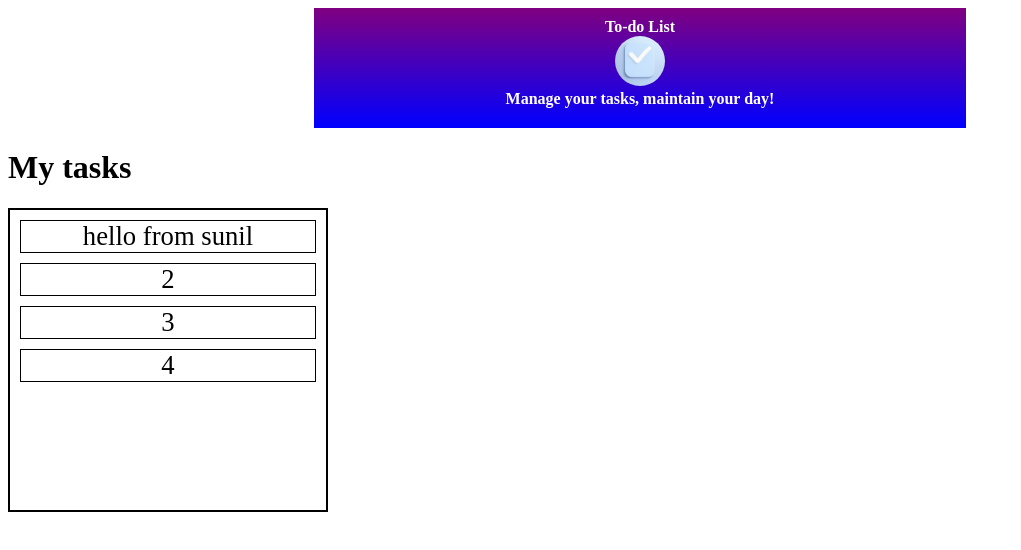
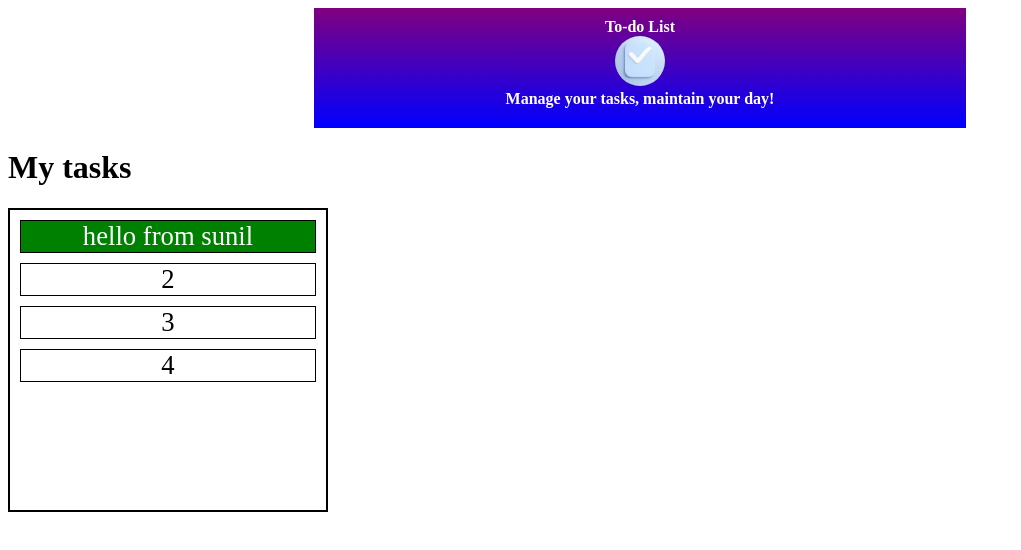
Before and after one commit to sunil-poudel/to-do-list, an Angular app: page / in a window 1280 px wide. In both pictures the pointer is over the element "hello from sunil". Shown: the top 550 px of the page, without its empty margins (0-1021 px from the left). Built offline with nearby package versions, Linux system fonts and the light colour scheme.

Commit message:
add hover effect on tasks'

```diff
--- a/src/app/tasks/tasks.css
+++ b/src/app/tasks/tasks.css
@@ -11,3 +11,7 @@ div.tasks{
   font-size: 20pt;
   text-align: center;
 }
+div.tasks:hover{
+  background-color: green;
+  color: white;
+}
```
